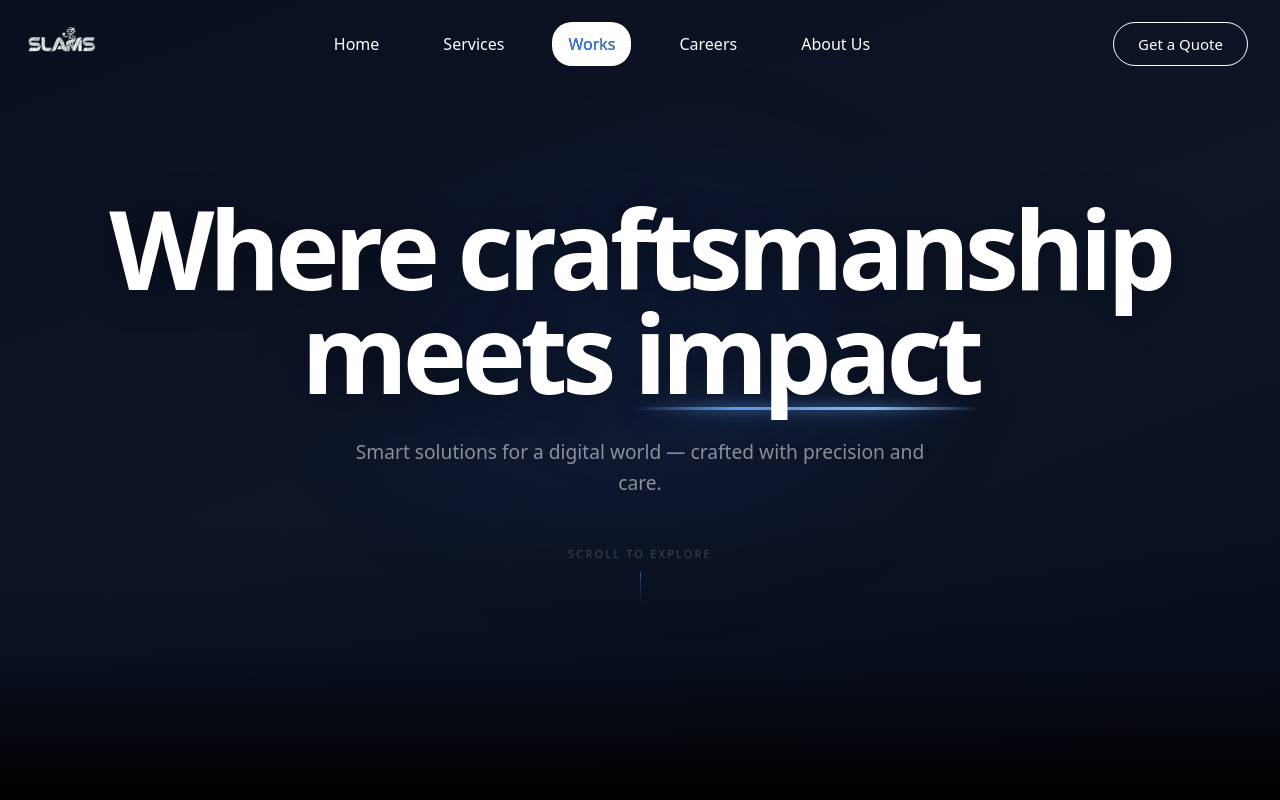
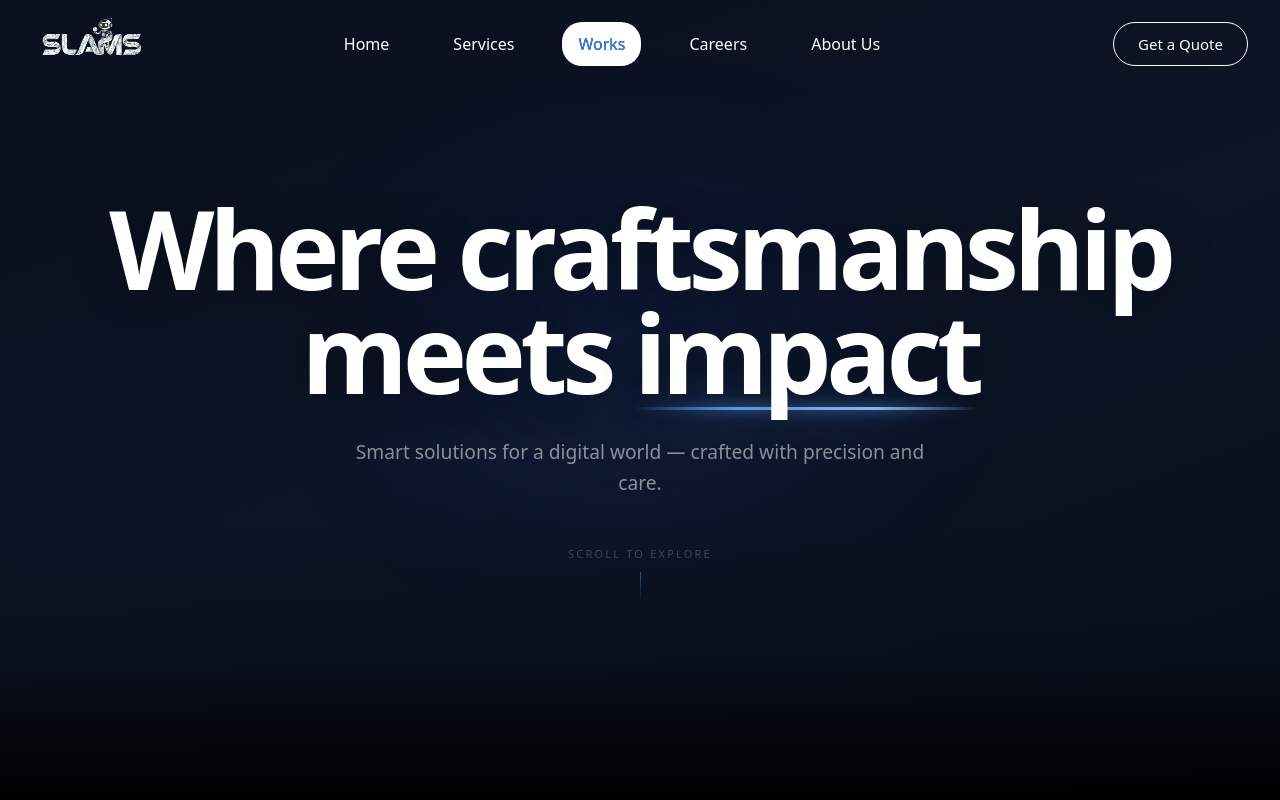
Before and after one commit to Projects-Ziya/slams-edu-tech, a React (Vite) app: page /works in a window 1280 px wide. Shown: the top 800 px of the page. Built offline with nearby package versions, Linux system fonts and the light colour scheme; a web font is replaced by a local one.

Commit message:
logo size fixed

```diff
--- a/src/components/Navbar.tsx
+++ b/src/components/Navbar.tsx
@@ -44,7 +44,7 @@ const Navbar: React.FC = () => {
               }
             }}
           >
-            <img src={logo} alt="Logo" className="h-12 max-w-[140px] object-contain scale-[1.35]" />
+            <img src={logo} alt="Logo" className="h-12 max-w-[140px] object-contain scale-[2.0] pl-5" />
           </Link>
         </div>
 
```
